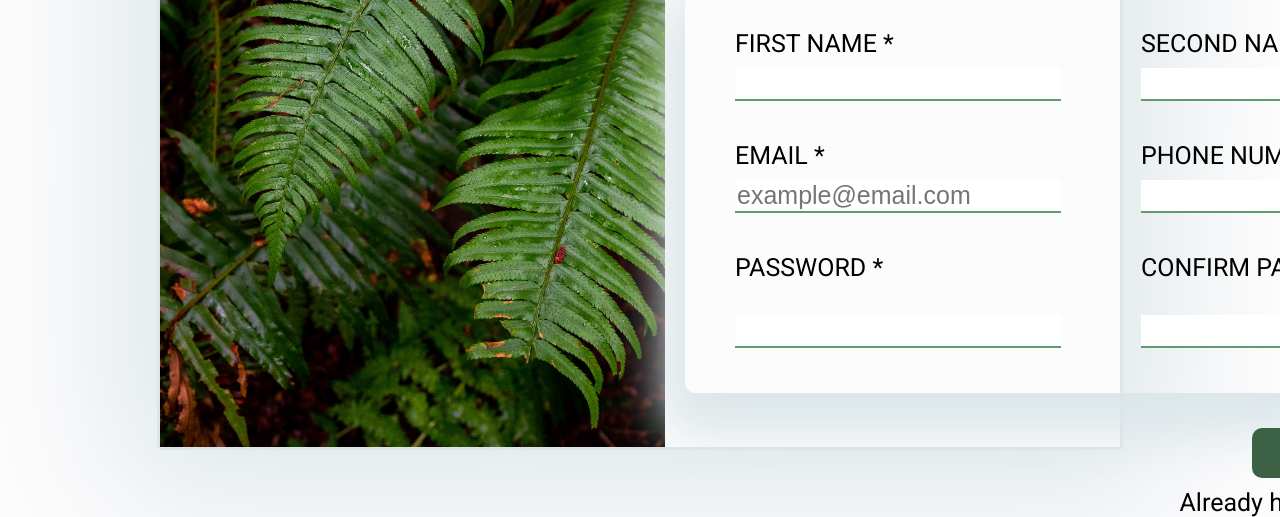
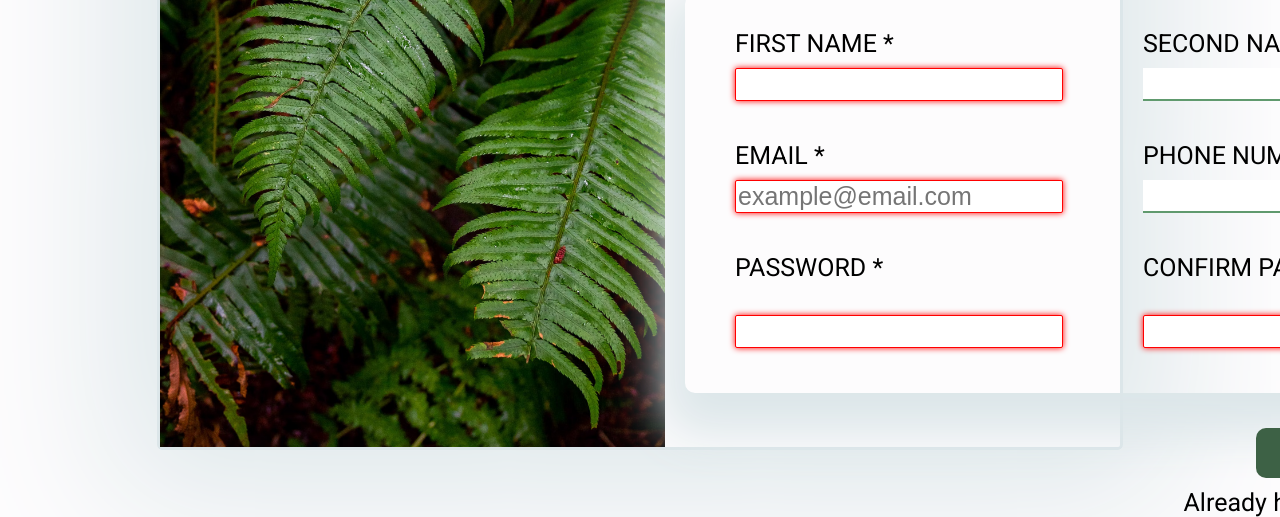
Before and after one commit to migdood/Form, a plain HTML site: page index.html in a window 1280 px wide. Shown: the part 353-870 px from the top of the page. Drawn offline with Linux system fonts and the light colour scheme.

Commit message:
Added required attribute

```diff
--- a/index.html
+++ b/index.html
@@ -42,11 +42,11 @@
             <section class="section names">
               <div class="collection">
                 <label for="name">FIRST NAME *</label>
-                <input type="text" id="name" maxlength="15" />
+                <input type="text" id="name" maxlength="15" required/>
               </div>
               <div class="collection">
                 <label for="name2">SECOND NAME</label>
-                <input type="text" id="name2" maxlength="15" />
+                <input type="text" id="name2" maxlength="15"/>
               </div>
             </section>
             <section class="section">
@@ -57,6 +57,7 @@
                   name="email"
                   id="email"
                   placeholder="example@email.com"
+                  required
                 />
               </div>
               <div class="collection">
@@ -73,6 +74,7 @@
                   id="password"
                   minlength="8"
                   maxlength="30"
+                  required
                 />
               </div>
               <div class="collection">
@@ -83,6 +85,7 @@
                   id="password2"
                   minlength="8"
                   maxlength="30"
+                  required
                 />
               </div>
             </section>
```
